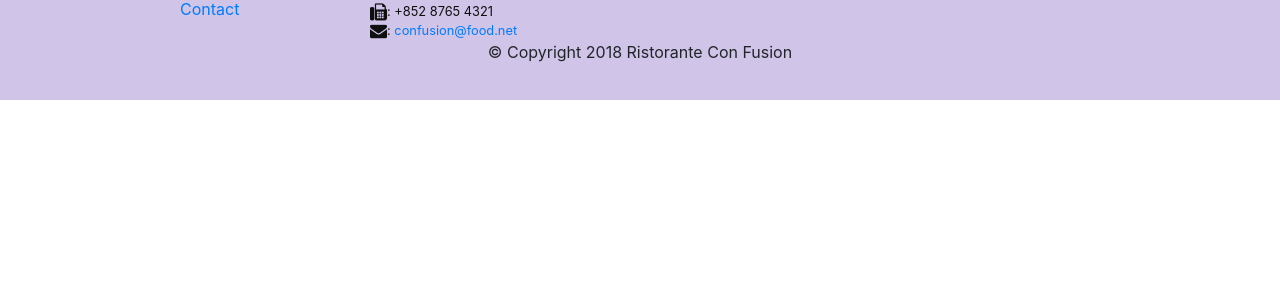
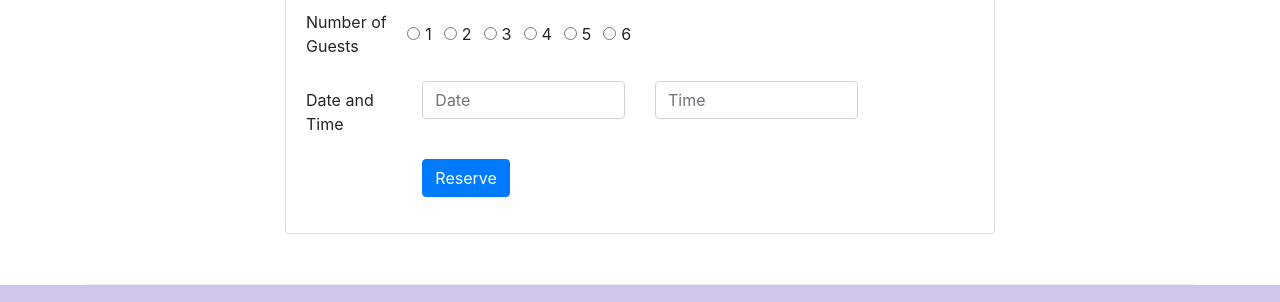
Before and after one commit to elsonpais/conFusion, a website: page index.html in a window 1280 px wide. Shown: the part 1661-1963 px from the top of the page. Before the commit the page ends 1761 px from the top, so only its background shows below. Drawn offline with nearby package versions, Linux system fonts and the light colour scheme.

Commit message:
Assignment 2

```diff
--- a/index.html
+++ b/index.html
@@ -41,8 +41,11 @@
                     <h1>Ristorante con Fusion</h1>
                     <p>We take inspiration from the World's best cuisines, and create a unique fusion experience. Our lipsmacking creations will tickle your culinary senses!</p>
                 </div>
-                <div class="col-12 col-sm align-self-center">
-                    <img src="img/logo.png" alt="ristorante con fusion" class="img-fluid">
+                <div class="col-12 col-sm-3 text-center align-self-center">
+                    <img src="img/logo.png" alt="ristorante con fusion" class="img-fluid justify-content-center">
+                </div>
+                <div class="col-12 col-sm-3 text-center align-self-center">
+                    <a href="#reservetable" class="btn btn-warning" style="padding: 10px 40px 10px 40px">Reserve Table</a>
                 </div>
             </div>
         </div>
@@ -71,9 +74,9 @@
             </div>
             <div class="col-12 col-sm col-md">
                 <div class="media">
-                    <img class="d-flex ml-3 img-thumbnail align-self-center" src="img/buffet.png">
+                    <img class="d-flex ml-3 img-thumbnail align-self-center order-last" src="img/buffet.png">
                     <div class="media-body">
-                        <h2 class="mt-0">Weekend Grand Buffet</h2>
+                        <h2 class="mt-0">Weekend Grand Buffet <span class="badge badge-danger">NEW</span></h2>
                         <p class="d-none d-sm-block">Featuring mouthwatering combinations with a choice of five different salads, six enticing appetizers, six main entrees and five choicest desserts. Free flowing bubbly and soft drinks. All for just $19.99 per person </p>
                     </div>
                 </div>
@@ -91,6 +94,58 @@
                         <h2 class="mt-0">Alberto Somayya</h2>
                         <h4>Executive Chef</h4>
                         <p class="d-none d-sm-block">Award winning three-star Michelin chef with wide International experience having worked closely with whos-who in the culinary world, he specializes in creating mouthwatering Indo-Italian fusion experiences. </p>
+                    </div>
+                </div>
+            </div>
+        </div>
+        <div class="row row-content" id="reservetable">
+            <div class="col-12 col-sm-8 offset-sm-2">
+                <div class="card">
+                    <h3 class="card-header bg-warning text-white">Reserve a Table</h3>
+                    <div class="card-body">
+                        <form>
+                            <div class=" form-group row">
+                                <label for="numberofguests" class="col-md-2 col-form-label">Number of Guests</label>
+                                <div class="form-check form-check-inline">
+                                    <input type="radio" class="form-check-input" name="guest1" id="guest1">
+                                    <label class="form-check-label" for="guest1">1</label>
+                                </div>
+                                <div class="form-check form-check-inline">
+                                    <input type="radio" class="form-check-input" name="guest2" id="guest2">
+                                    <label class="form-check-label" for="guest1">2</label>
+                                </div>
+                                <div class="form-check form-check-inline">
+                                    <input type="radio" class="form-check-input" name="guest3" id="guest3">
+                                    <label class="form-check-label" for="guest1">3</label>
+                                </div>
+                                <div class="form-check form-check-inline">
+                                    <input type="radio" class="form-check-input" name="guest4" id="guest4">
+                                    <label class="form-check-label" for="guest1">4</label>
+                                </div>
+                                <div class="form-check form-check-inline">
+                                    <input type="radio" class="form-check-input" name="guest5" id="guest5">
+                                    <label class="form-check-label" for="guest1">5</label>
+                                </div>
+                                <div class="form-check form-check-inline">
+                                    <input type="radio" class="form-check-input" name="guest6" id="guest6">
+                                    <label class="form-check-label" for="guest1">6</label>
+                                </div>
+                            </div>
+                            <div class="form-group row">
+                                <label for="dateandtime" class="col-md-2 col-form-label">Date and Time</label>
+                                <div class="col-md-4">
+                                    <input type="text" class="form-control" name="date" id="date" placeholder="Date">
+                                </div>
+                                <div class="col-md-4">
+                                    <input type="text" class="form-control" name="time" id="time" placeholder="Time">
+                                </div>
+                            </div>
+                            <div class="form-group row">
+                                <div class="col offset-2">
+                                    <a href="#" class="btn btn-primary">Reserve</a>
+                                </div>
+                            </div>
+                        </form>
                     </div>
                 </div>
             </div>
```
